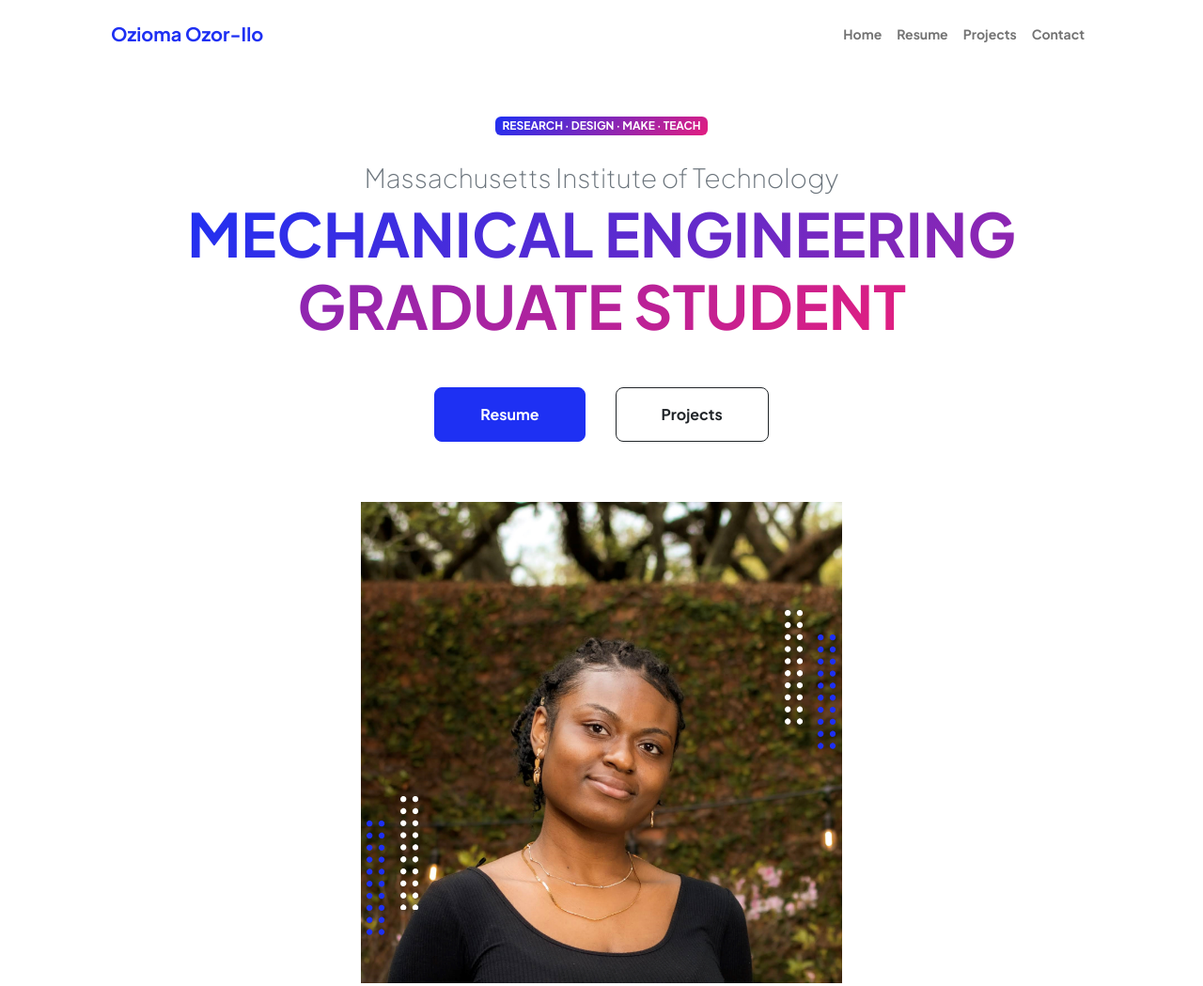
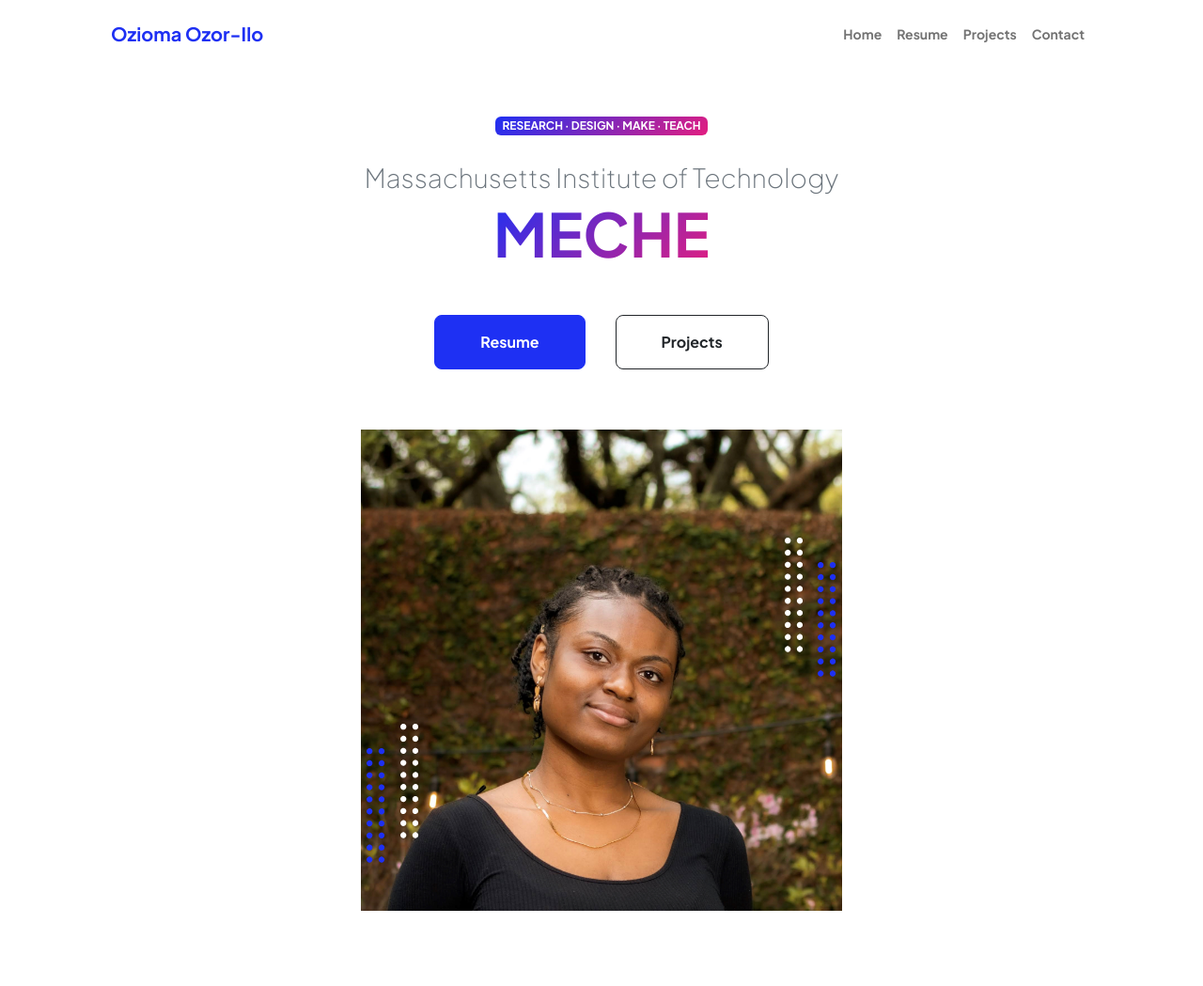
Before and after one commit to ozi13/oziomailo.github.io, a plain HTML site: page index.html in a window 1280 px wide. Shown: the top 1049 px of the page at 94% size. Drawn offline with nearby package versions, Linux system fonts and the light colour scheme; some icons are missing.

Commit message:
Update index.html

```diff
--- a/index.html
+++ b/index.html
@@ -47,7 +47,7 @@
                             <div class="text-center text-xxl-start">
                                 <div class="badge bg-gradient-primary-to-secondary text-white mb-4"><div class="text-uppercase">Research &middot; Design &middot; Make &middot; Teach</div></div>
                                 <div class="fs-3 fw-light text-muted">Massachusetts Institute of Technology</div>
-                                <h1 class="display-3 fw-bolder mb-5"><span class="text-gradient d-inline">MECHANICAL ENGINEERING GRADUATE STUDENT</span></h1>
+                                <h1 class="display-3 fw-bolder mb-5"><span class="text-gradient d-inline">MECHE</span></h1>
                                 <div class="d-grid gap-3 d-sm-flex justify-content-sm-center justify-content-xxl-start mb-3">
                                     <a class="btn btn-primary btn-lg px-5 py-3 me-sm-3 fs-6 fw-bolder" href="resume.html">Resume</a>
                                     <a class="btn btn-outline-dark btn-lg px-5 py-3 fs-6 fw-bolder" href="projects.html">Projects</a>
```
